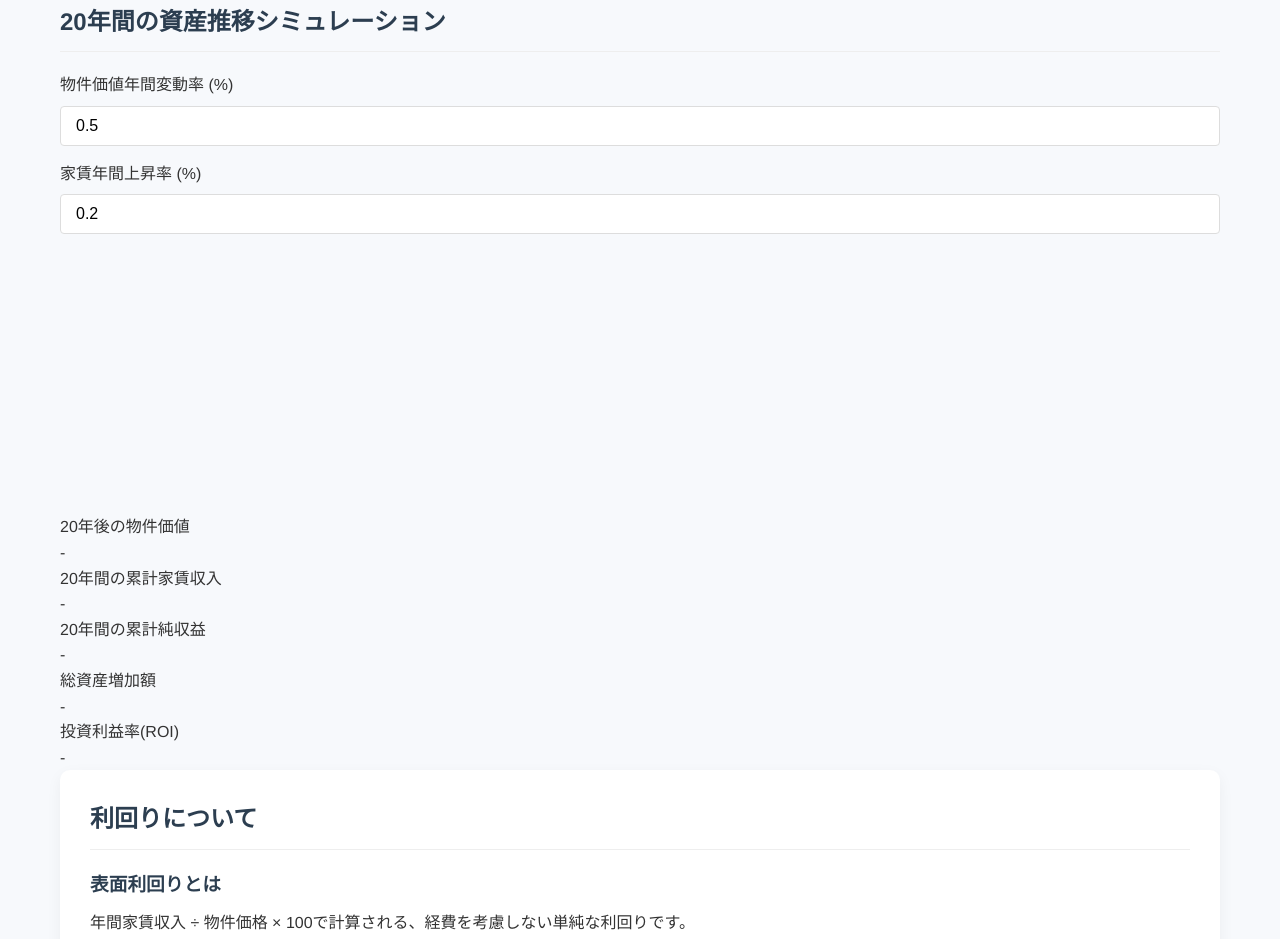
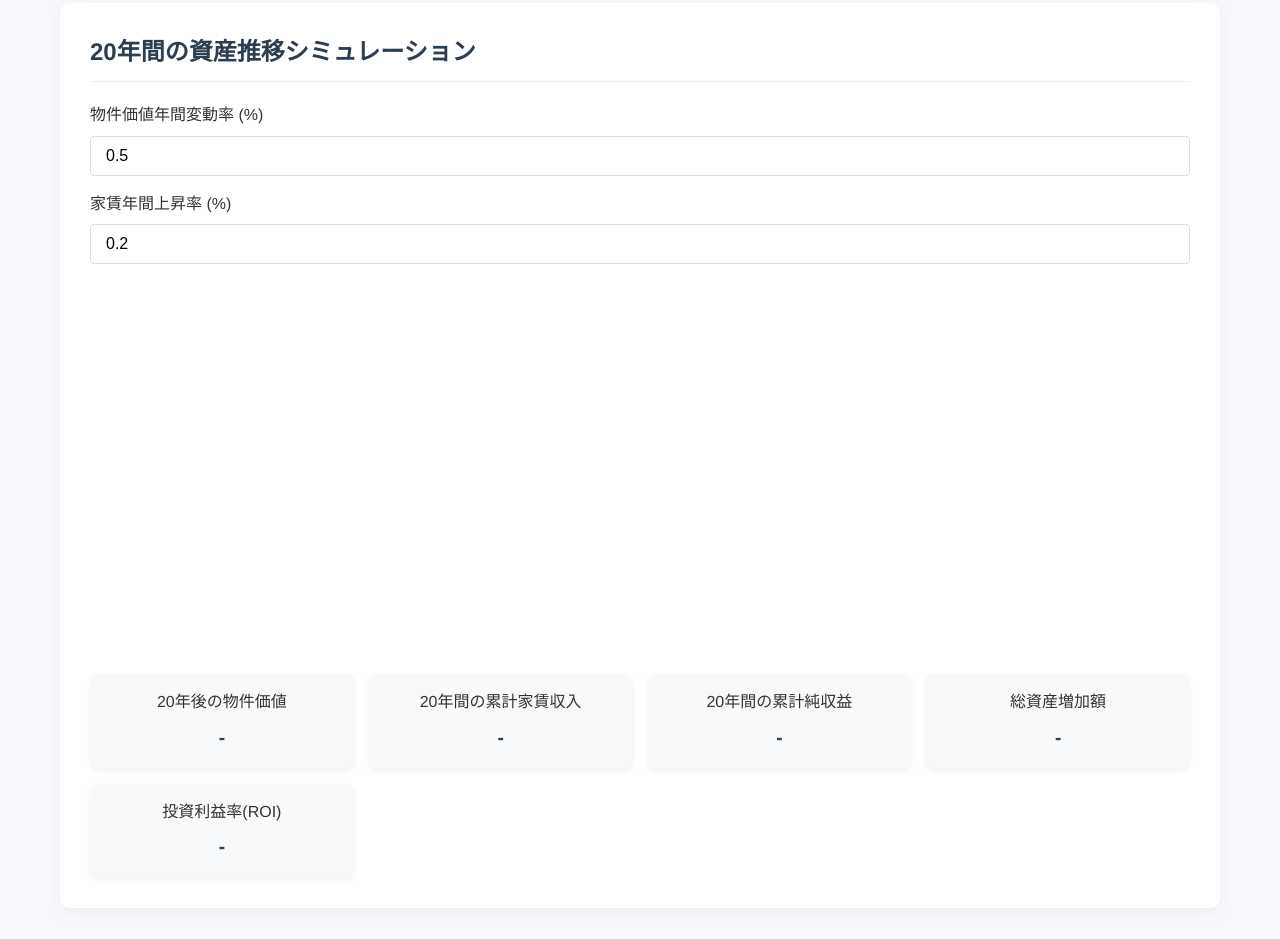
Before and after one commit to reboot420/real-estate-yield-calculator, a website: page index.html in a window 1280 px wide. Shown: the part 1261-2200 px from the top of the page. Drawn offline with nearby package versions, Linux system fonts and the light colour scheme.

Commit message:
CSSを更新: 資産推移シミュレーション用のスタイルを追加

```diff
--- a/styles.css
+++ b/styles.css
@@ -152,6 +152,56 @@ input[type="number"]:focus {
     height: 250px;
 }
 
+.chart-title {
+    text-align: center;
+    margin-top: 10px;
+    font-size: 1.1em;
+    color: #2c3e50;
+}
+
+.projection-chart-container {
+    height: 350px;
+    margin-bottom: 30px;
+}
+
+/* 資産推移シミュレーションセクション */
+.projection-section {
+    background-color: white;
+    padding: 30px;
+    border-radius: 10px;
+    box-shadow: 0 5px 15px rgba(0, 0, 0, 0.05);
+    margin-bottom: 40px;
+}
+
+.projection-summary {
+    display: grid;
+    grid-template-columns: repeat(auto-fill, minmax(250px, 1fr));
+    gap: 15px;
+    margin-top: 25px;
+}
+
+.projection-item {
+    display: flex;
+    flex-direction: column;
+    padding: 15px;
+    background-color: #f8f9fa;
+    border-radius: 8px;
+    box-shadow: 0 2px 5px rgba(0, 0, 0, 0.05);
+    text-align: center;
+}
+
+.projection-label {
+    font-weight: 500;
+    margin-bottom: 8px;
+    color: #333;
+}
+
+.projection-value {
+    font-weight: 700;
+    font-size: 1.2em;
+    color: #2c3e50;
+}
+
 /* 情報セクション */
 .info-section {
     background-color: white;
@@ -188,4 +238,8 @@ footer {
     .input-section, .results-section {
         min-width: 100%;
     }
+
+    .projection-summary {
+        grid-template-columns: 1fr;
+    }
 }
```
